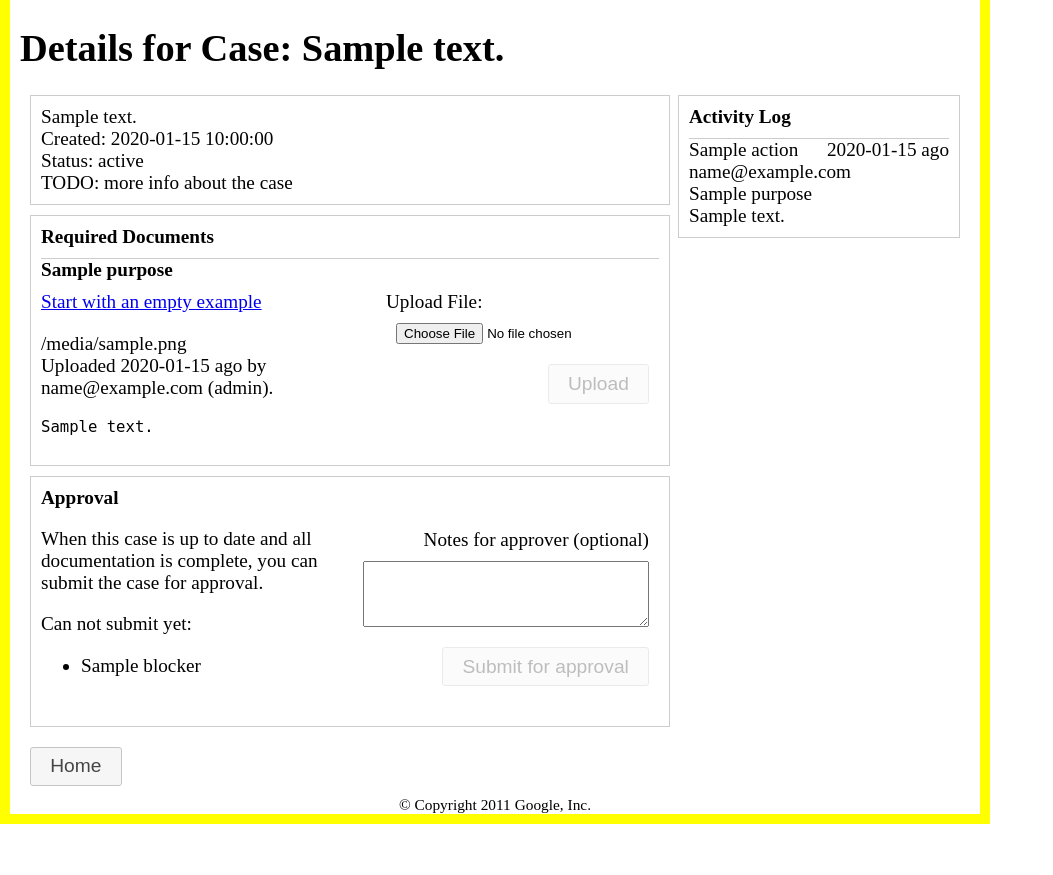
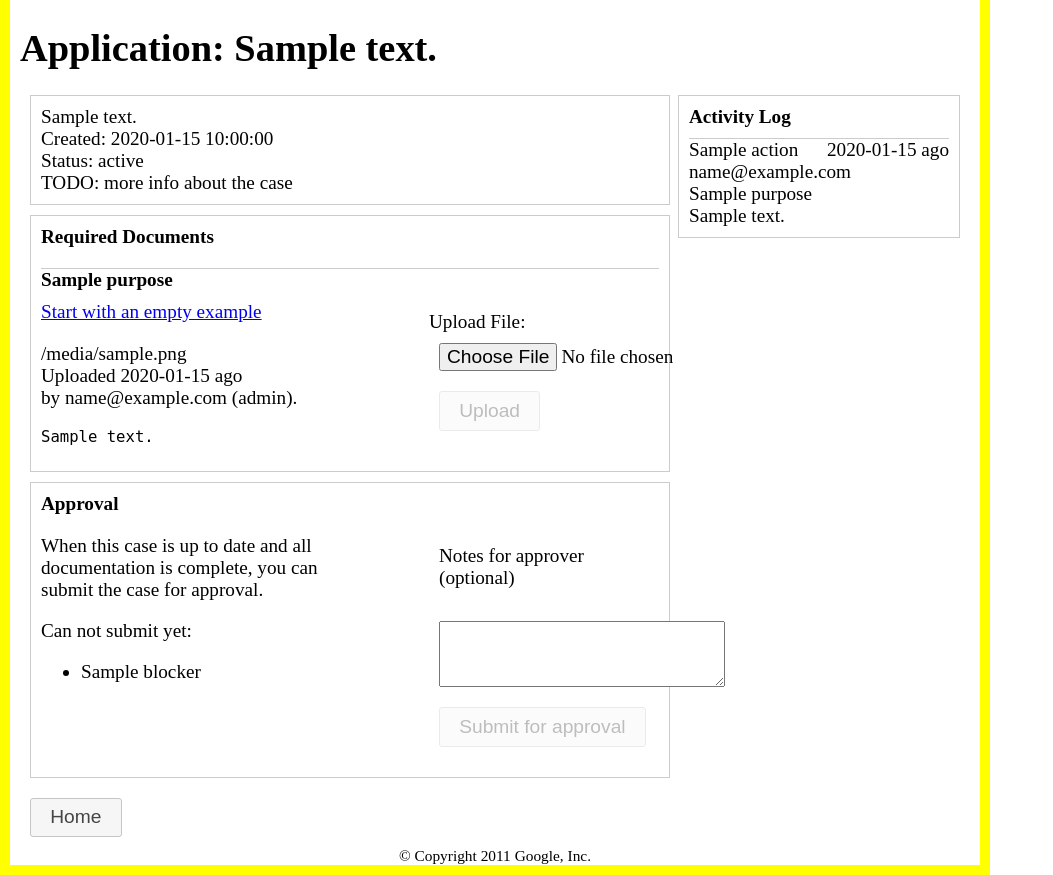
Before and after one commit to stanlee321/pysolper, a Python web app: template permit/templates/case.html in a window 1280 px wide. Shown: the part 28-903 px from the top of the page, without its empty margins (0-1053 px from the left). Before the commit the page ends 852 px from the top, so only its background shows below. Run offline with Jinja, Linux system fonts and the light colour scheme; the template is opened without the code that fills it: most values are stand-ins (such as "Sample title", 1, 10 or a date in 2020); some libraries are stand-ins or nearby versions.

Commit message:
get document filename correct when downloading

```diff
--- a/permit/document.py
+++ b/permit/document.py
@@ -73,7 +73,7 @@ class DownloadHandler(RequestHandler, Jinja2Mixin,
                       tipfy_blobstore.BlobstoreDownloadMixin):
     middleware = [SessionMiddleware()]
 
-    def get(self, key):
+    def get(self, key, filename):
         """Download a document."""
         user = models.User.get_by_email(self.session.get('email'))
         if not user:
--- a/permit/models.py
+++ b/permit/models.py
@@ -10,6 +10,7 @@
 """
 
 import datetime
+import urllib
 from google.appengine.ext import db
 from google.appengine.ext import blobstore
 import timesince
@@ -126,4 +127,6 @@ class CaseAction(db.Model):
     def download_url(self):
         if not self.upload:
             return ''
-        return '/document/serve/%s' % self.upload.key()
+        return '/document/serve/%s/%s' % (
+            urllib.quote(str(self.upload.key())),
+            urllib.quote(self.upload.filename))
--- a/permit/static/permit.css
+++ b/permit/static/permit.css
@@ -51,3 +51,6 @@ table.tablesorter {
 .ui-button {
    margin: 10px;
 }
+input {
+   font: inherit;
+}
--- a/permit/templates/case.html
+++ b/permit/templates/case.html
@@ -27,12 +27,13 @@ div.action span.timestamp {
 }
 .action-form {
   float: right;
+  width: 220px;
+  margin: 10px;
 }
 .action-form textarea,
 .action-form div,
 .action-form input {
   margin: 10px;
-  float: right;
 }
 .action-form div {
   margin-bottom: 0;
@@ -43,6 +44,7 @@ div.action span.timestamp {
 .uploadable {
   border-top: 1px solid #CCC;
   min-height: 150px;
+  margin-top: 20px;
 }
 input.disabled {
   background-color: #ccc;
@@ -77,7 +79,7 @@ var c;
 
 {% block content %}
 <div>
-  <h1>Details for Case: {{ case.address|e }}</h1>
+  <h1>Application: {{ case.address|e }}</h1>
 </div>
 
 
@@ -127,7 +129,8 @@ var c;
     <div class="panel-title">
       {{ purpose }}
     </div>
-    <form class="upload-form action-form"
+    <div class="action-form">
+      <form class="upload-form"
 	    action="{{ upload_url }}" method="POST" enctype="multipart/form-data">
 	<input type="hidden" name="purpose" value="{{ purpose }}">
 	Upload File:
@@ -135,8 +138,10 @@ var c;
 	<input type="file" name="file" class="upload-file">
 	<br/>
 	<input type="submit" name="upload" value="Upload" disabled
-	 class="action-form button upload-button">
+	       class="button upload-button">
       </form>
+    </div>
+    <div class="document-info">
       <a href="/examples/{{ purpose }}.png" target="_blank">
 	Start with an empty example
       </a>
@@ -146,6 +151,7 @@ var c;
 	<br/>
 	Uploaded
 	{{ case.get_document(purpose).timesince }} ago
+	<br/>
 	by {{ case.get_document(purpose).actor.email }}
 	({{ case.get_document(purpose).actor.role }}).
       </p>
@@ -160,7 +166,7 @@ var c;
       {% else %}
       Missing.
       {% endif %}
-    </p>
+    </div>
   </div>
   {% endfor %}
 </div>
--- a/permit/urls.py
+++ b/permit/urls.py
@@ -8,6 +8,7 @@ rules = [
     Rule('/case/create', handler='applicant.CreateCaseHandler'),
     Rule('/case/details/<int:id>', handler='applicant.CaseDetailsHandler'),
     Rule('/case/submit/<int:id>', handler='applicant.CaseSubmitHandler'),
-    Rule('/document/serve/<string:key>', handler='document.DownloadHandler'),
+    Rule('/document/serve/<string:key>/<string:filename>',
+         handler='document.DownloadHandler'),
     Rule('/document/upload/<int:id>', handler='document.UploadHandler'),
 ]
```
Lines whose indentation alone changed are shown as unchanged.
